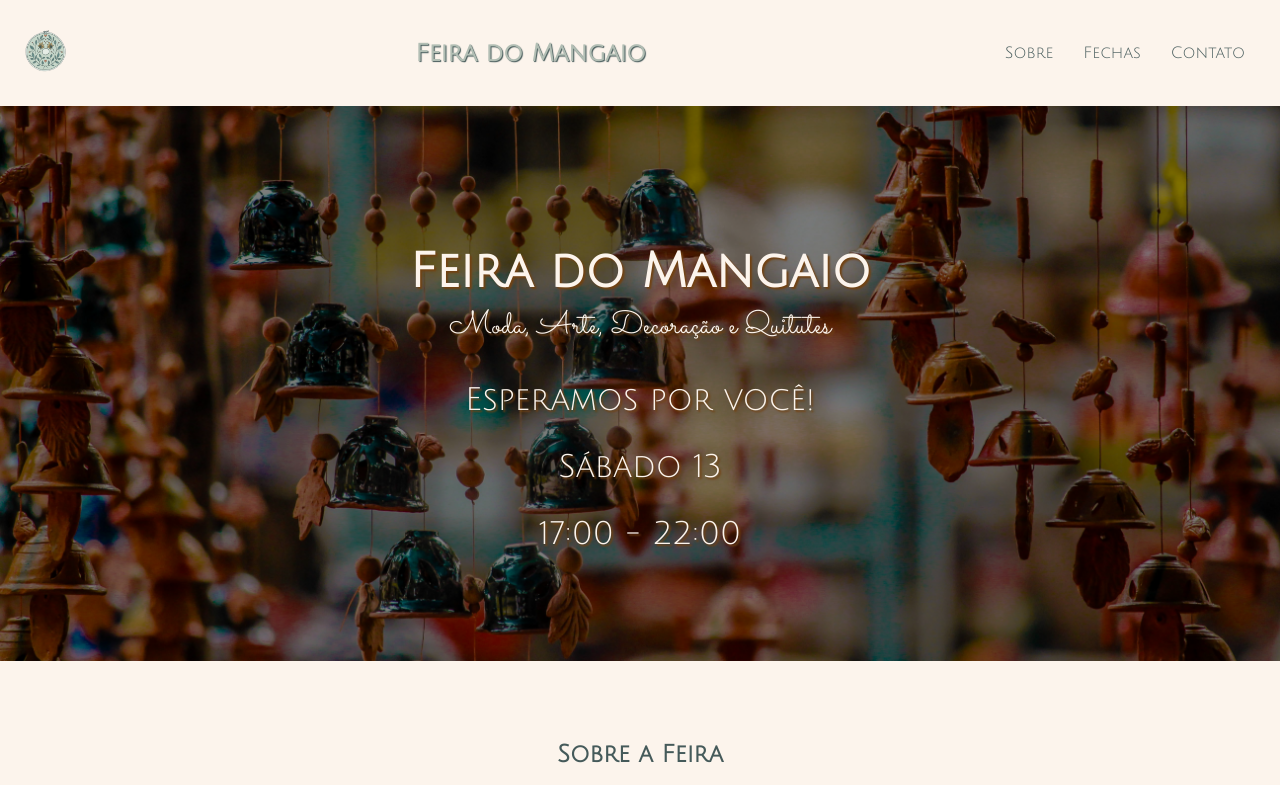
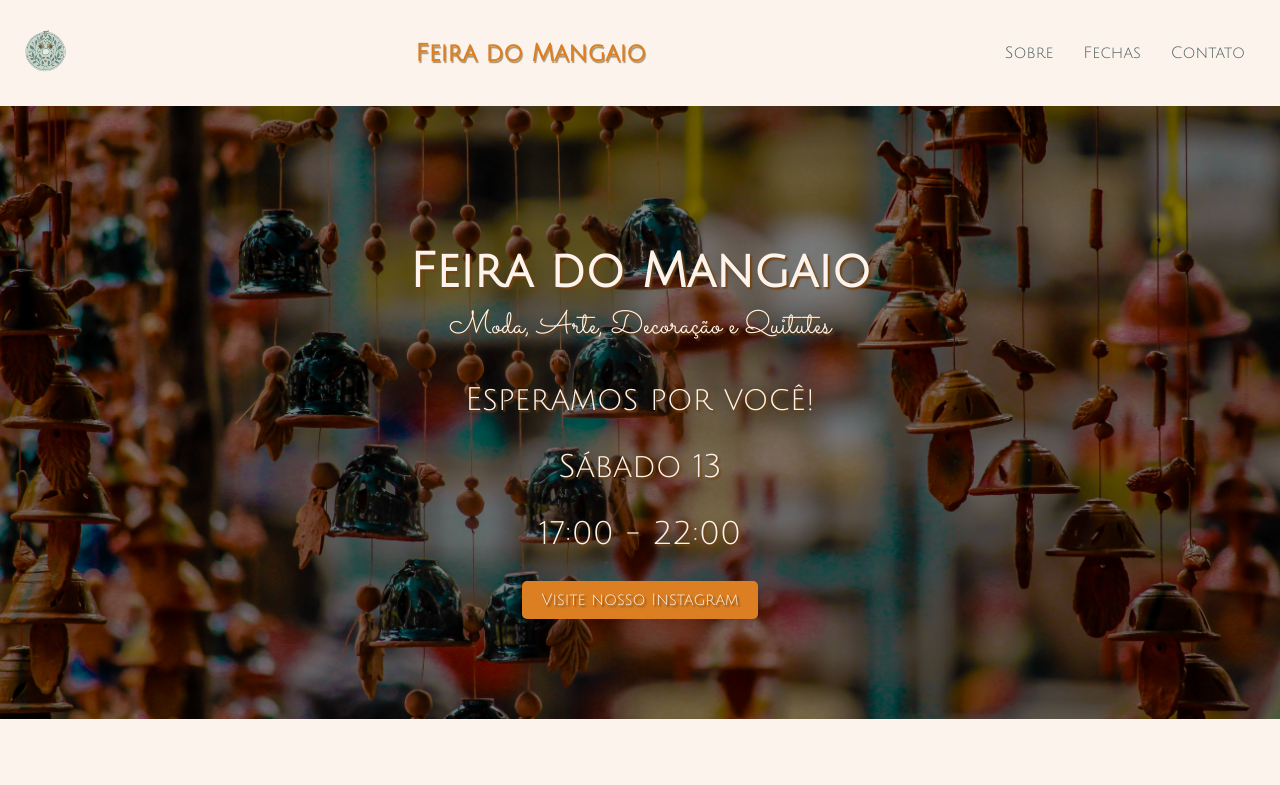
Before and after one commit to perezcatriel/feira-do-mangaio, a Vue app: page / in a window 1280 px wide. Shown: the top 785 px of the page. Built offline with nearby package versions, Linux system fonts and the light colour scheme.

Commit message:
[FIX] styles CTA

```diff
--- a/src/App.vue
+++ b/src/App.vue
@@ -5,32 +5,36 @@
 </template>
 
 <script>
-import LandingPage from './components/LandingPage.vue';
+import LandingPage from "./components/LandingPage.vue";
 
 export default {
-  name: 'App',
+  name: "App",
   components: {
-    LandingPage
-  }
+    LandingPage,
+  },
 };
 </script>
 
 <style>
-@import url('https://fonts.googleapis.com/css2?family=Julius+Sans+One&display=swap');
-@import url('https://fonts.googleapis.com/css2?family=Julius+Sans+One&family=Sacramento&display=swap');
+@import url("https://fonts.googleapis.com/css2?family=Julius+Sans+One&display=swap");
+@import url("https://fonts.googleapis.com/css2?family=Julius+Sans+One&family=Sacramento&display=swap");
 
 :root {
-  --naranja: #DC7F22;
-  --blanco: #FCF4EC;
+  --naranja: #dc7f22;
+  --blanco: #fcf4ec;
   --marron: #724212;
-  --marron-claro: #A99170;
-  --gris: #B2BEB4;
-  --negro: #455A5A;
+  --marron-claro: #a99170;
+  --gris: #b2beb4;
+  --negro: #455a5a;
+}
+
+* {
+  scroll-behavior: smooth;
 }
 
 body {
   margin: 0;
-  font-family: 'Roboto', sans-serif;
+  font-family: "Roboto", sans-serif;
   background-color: #f4f4f9;
 }
 
--- a/src/components/LandingPage.vue
+++ b/src/components/LandingPage.vue
@@ -8,9 +8,7 @@
         <div>
           <h2>Feira do Mangaio</h2>
         </div>
-        <div class="menu-icon" @click="toggleMenu">
-          &#9776;
-        </div>
+        <div class="menu-icon" @click="toggleMenu">&#9776;</div>
         <div :class="['navbar-menu', { active: menuActive }]">
           <a href="#about" @click="closeMenu">Sobre</a>
           <a href="#dates" @click="closeMenu">Fechas</a>
@@ -25,6 +23,7 @@
         <p>Esperamos por você!</p>
         <p>Sábado 13</p>
         <p>17:00 - 22:00</p>
+        <a href="https://instagram.com/feiradomangaio_jeri" target="_blank" class="instagram-button">Visite nosso Instagram</a>
       </div>
     </section>
     <section id="about">
@@ -58,10 +57,21 @@
     </section>
     <footer>
       <p>© 2019 Feira do Mangaio</p>
-      <p>Made by <strong><a href="http://datacraft.vercel.app" target="_blank" rel="noopener noreferrer">DataCraft</a></strong></p>
+      <p>
+        Made by
+        <strong
+          ><a
+            href="http://datacraft.vercel.app"
+            target="_blank"
+            rel="noopener noreferrer"
+            >DataCraft</a
+          ></strong
+        >
+      </p>
     </footer>
   </div>
 </template>
+
 
 <script>
 export default {
@@ -83,7 +93,7 @@ export default {
 </script>
 
 <style scoped>
-@import url('https://fonts.googleapis.com/css2?family=Julius+Sans+One&family=Sacramento&display=swap');
+@import url("https://fonts.googleapis.com/css2?family=Julius+Sans+One&family=Sacramento&display=swap");
 
 .landing-page {
   font-family: "Julius Sans One", Impact, Haettenschweiler, "Arial Narrow Bold",
@@ -101,8 +111,8 @@ export default {
 }
 
 .navbar h2 {
-  color: var(--gris);
-  text-shadow: 1px 1px 1px var(--negro);
+  color: var(--naranja);
+  text-shadow: 1px 2px 1px var(--marron-claro);
 }
 
 .navbar-brand img {
@@ -116,13 +126,14 @@ export default {
 }
 
 .navbar-menu a:hover {
-  color: var(--naranja)
+  color: var(--naranja);
 }
 
 .menu-icon {
   display: none;
   cursor: pointer;
   font-size: 2em;
+  color: var(--gris);
 }
 
 .hero {
@@ -142,7 +153,12 @@ export default {
   left: 0;
   width: 100%;
   height: 100%;
-  background-color: rgba(0, 0, 0, 0.5); /* Cambia el color y la opacidad según tu preferencia */
+  background-color: rgba(
+    0,
+    0,
+    0,
+    0.5
+  ); /* Cambia el color y la opacidad según tu preferencia */
   z-index: 1; /* Asegúrate de que esté detrás del contenido del hero */
 }
 
@@ -166,6 +182,21 @@ export default {
   margin-top: -15px;
   font-size: 2.5em;
   font-weight: normal;
+}
+
+.instagram-button {
+  display: inline-block;
+  margin-top: 20px;
+  padding: 10px 20px;
+  background-color: var(--naranja);
+  color: var(--blanco);
+  text-decoration: none;
+  border-radius: 5px;
+  transition: background-color 0.3s ease;
+}
+
+.instagram-button:hover {
+  background-color: var(--marron);
 }
 
 section {
@@ -193,7 +224,7 @@ section {
 
 .contact-content a {
   font-size: 5rem;
-  color: var(--gris);
+  color: var(--naranja);
 }
 
 footer {
@@ -227,6 +258,8 @@ footer a {
 
   .navbar-menu.active {
     display: flex;
+    z-index: 10;
+    margin-top: 20px;
   }
 
   .navbar-menu a {
```
